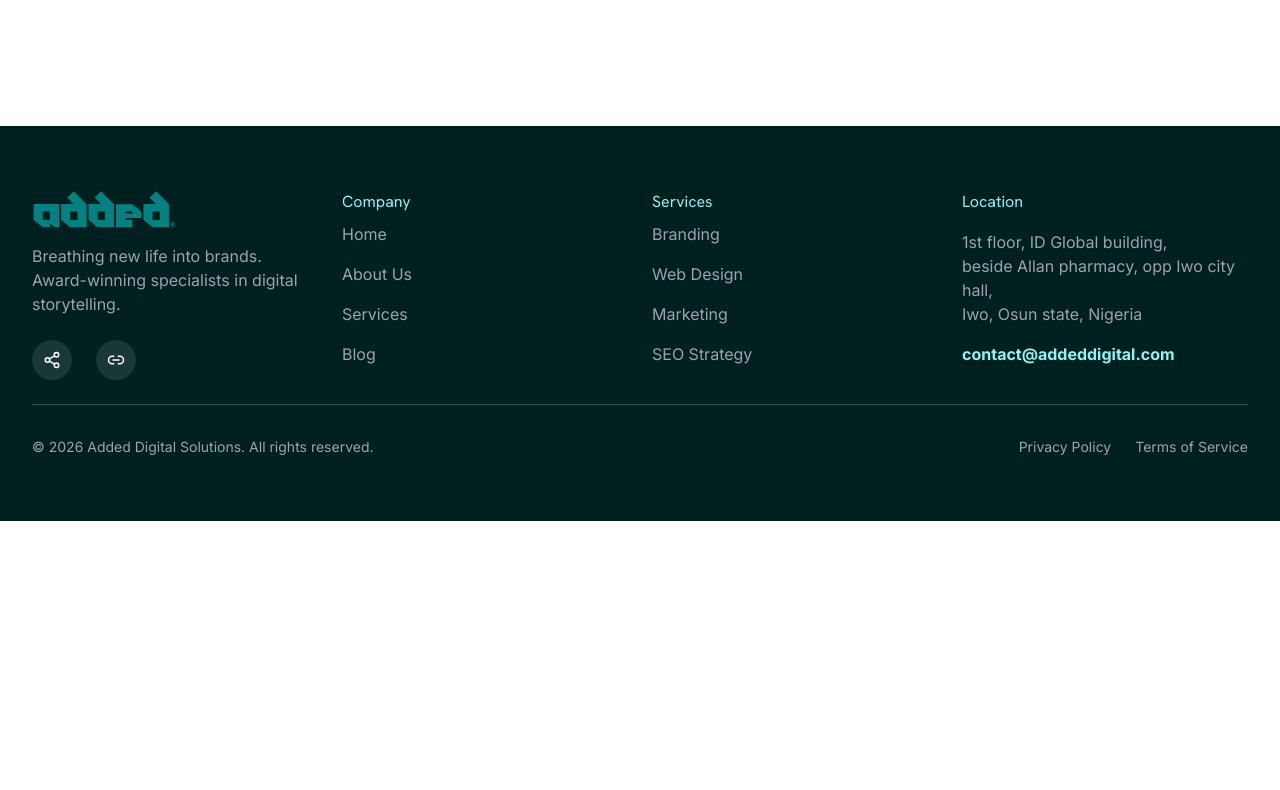
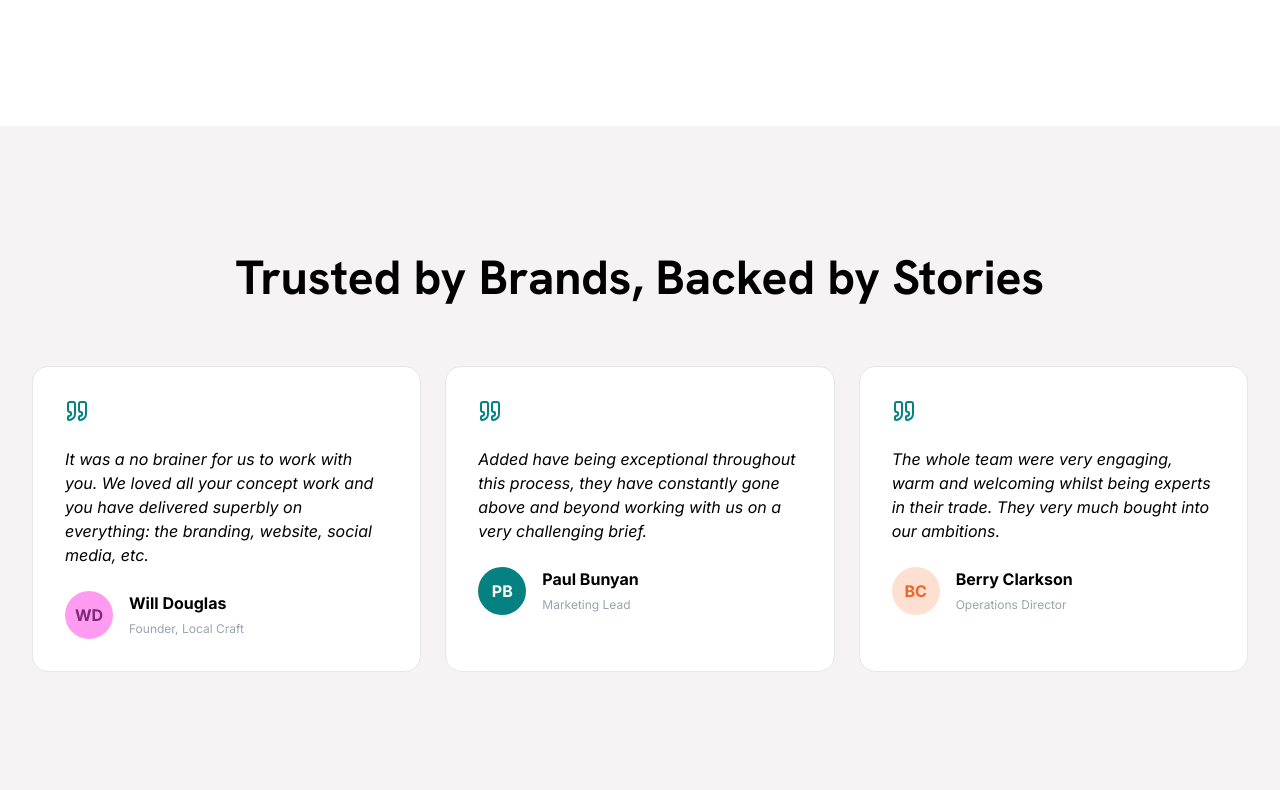
Before and after one commit to Qaudri/added-frontend, a Nuxt app: page / in a window 1280 px wide. Shown: the part 4610-5400 px from the top of the page. Before the commit the page ends 5131 px from the top, so only its background shows below. Built offline with nearby package versions, Linux system fonts and the light colour scheme.

Commit message:
feat: add Testimonials section with client quotes and branding elements

```diff
--- a/pages/index.vue
+++ b/pages/index.vue
@@ -171,6 +171,73 @@
       </div>
     </Container>
   </section>
+
+  <section id="testimonials" class="bg-[#F5F3F3] py-32">
+    <Container class="space-y-16">
+      <UiTypographyH2 class="text-center">Trusted by Brands, Backed by Stories</UiTypographyH2>
+      <ul class="grid md:grid-cols-2 lg:grid-cols-3 gap-6">
+        <li class="bg-white border border-gray-200 rounded-2xl p-8 space-y-6">
+          <div class="text-primary">
+            <svg xmlns="http://www.w3.org/2000/svg" width="24" height="24" viewBox="0 0 24 24" fill="none" stroke="currentColor" stroke-width="2" stroke-linecap="round" stroke-linejoin="round" class="lucide lucide-quote-icon lucide-quote"><path d="M16 3a2 2 0 0 0-2 2v6a2 2 0 0 0 2 2 1 1 0 0 1 1 1v1a2 2 0 0 1-2 2 1 1 0 0 0-1 1v2a1 1 0 0 0 1 1 6 6 0 0 0 6-6V5a2 2 0 0 0-2-2z"/><path d="M5 3a2 2 0 0 0-2 2v6a2 2 0 0 0 2 2 1 1 0 0 1 1 1v1a2 2 0 0 1-2 2 1 1 0 0 0-1 1v2a1 1 0 0 0 1 1 6 6 0 0 0 6-6V5a2 2 0 0 0-2-2z"/></svg>
+          </div>
+
+          <UiTypographyP class="italic">
+            It was a no brainer for us to work with you. We loved all your concept work and you have delivered superbly on everything: the branding, website, social media, etc.
+          </UiTypographyP>
+
+          <div class="flex gap-4 items-center">
+            <div class="w-12 h-12 bg-pink rounded-full grid place-content-center text-pink-dark font-bold">
+              WD
+            </div>
+            <div>
+              <UiTypographyP class="font-bold m-0">Will Douglas</UiTypographyP>
+              <span class="text-xs text-gray-400">Founder, Local Craft</span>
+            </div>
+          </div>
+        </li>
+
+        <li class="bg-white border border-gray-200 rounded-2xl p-8 space-y-6 md:hidden lg:block">
+          <div class="text-primary">
+            <svg xmlns="http://www.w3.org/2000/svg" width="24" height="24" viewBox="0 0 24 24" fill="none" stroke="currentColor" stroke-width="2" stroke-linecap="round" stroke-linejoin="round" class="lucide lucide-quote-icon lucide-quote"><path d="M16 3a2 2 0 0 0-2 2v6a2 2 0 0 0 2 2 1 1 0 0 1 1 1v1a2 2 0 0 1-2 2 1 1 0 0 0-1 1v2a1 1 0 0 0 1 1 6 6 0 0 0 6-6V5a2 2 0 0 0-2-2z"/><path d="M5 3a2 2 0 0 0-2 2v6a2 2 0 0 0 2 2 1 1 0 0 1 1 1v1a2 2 0 0 1-2 2 1 1 0 0 0-1 1v2a1 1 0 0 0 1 1 6 6 0 0 0 6-6V5a2 2 0 0 0-2-2z"/></svg>
+          </div>
+
+          <UiTypographyP class="italic">
+            Added have being exceptional throughout this process, they have constantly gone above and beyond working with us on a very challenging brief.
+          </UiTypographyP>
+
+          <div class="flex gap-4 items-center">
+            <div class="w-12 h-12 bg-primary rounded-full grid place-content-center text-white font-bold">
+              PB
+            </div>
+            <div>
+              <UiTypographyP class="font-bold m-0">Paul Bunyan</UiTypographyP>
+              <span class="text-xs text-gray-400">Marketing Lead</span>
+            </div>
+          </div>
+        </li>
+
+        <li class="bg-white border border-gray-200 rounded-2xl p-8 space-y-6">
+          <div class="text-primary">
+            <svg xmlns="http://www.w3.org/2000/svg" width="24" height="24" viewBox="0 0 24 24" fill="none" stroke="currentColor" stroke-width="2" stroke-linecap="round" stroke-linejoin="round" class="lucide lucide-quote-icon lucide-quote"><path d="M16 3a2 2 0 0 0-2 2v6a2 2 0 0 0 2 2 1 1 0 0 1 1 1v1a2 2 0 0 1-2 2 1 1 0 0 0-1 1v2a1 1 0 0 0 1 1 6 6 0 0 0 6-6V5a2 2 0 0 0-2-2z"/><path d="M5 3a2 2 0 0 0-2 2v6a2 2 0 0 0 2 2 1 1 0 0 1 1 1v1a2 2 0 0 1-2 2 1 1 0 0 0-1 1v2a1 1 0 0 0 1 1 6 6 0 0 0 6-6V5a2 2 0 0 0-2-2z"/></svg>
+          </div>
+
+          <UiTypographyP class="italic">
+            The whole team were very engaging, warm and welcoming whilst being experts in their trade. They very much bought into our ambitions.
+          </UiTypographyP>
+
+          <div class="flex gap-4 items-center">
+            <div class="w-12 h-12 bg-secondary/20 rounded-full grid place-content-center text-secondary font-bold">
+              BC
+            </div>
+            <div>
+              <UiTypographyP class="font-bold m-0">Berry Clarkson</UiTypographyP>
+              <span class="text-xs text-gray-400">Operations Director</span>
+            </div>
+          </div>
+        </li>
+      </ul>
+    </Container>
+  </section>
 </template>
 
 <script setup lang="ts">
```
